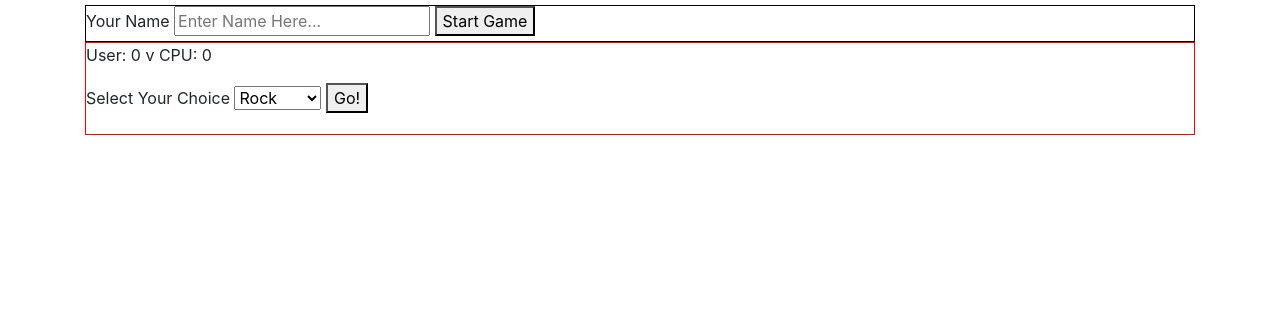
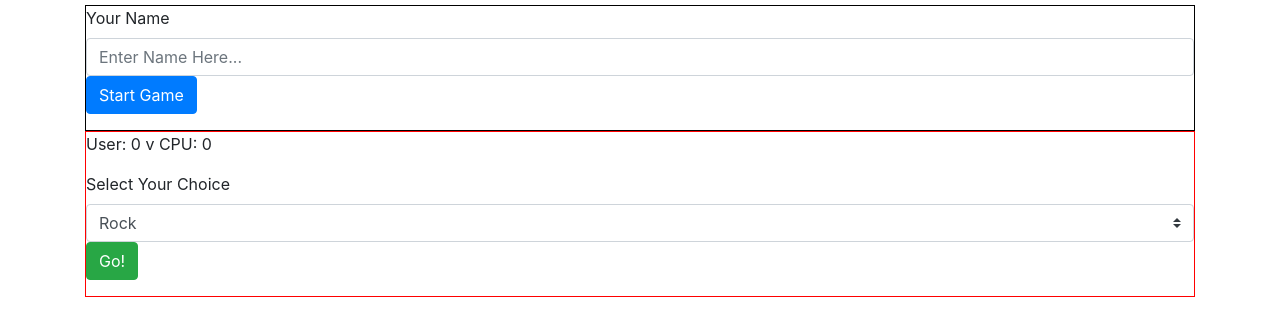
Before and after one commit to it3049c-fall22-henderson/rock-paper-scissors-IsaiahDicristoforo, a plain HTML site: page index.html in a window 1280 px wide. Shown: the part 51-386 px from the top of the page. Drawn offline with Linux system fonts and the light colour scheme.

Commit message:
Styling with bootstrap

```diff
--- a/index.html
+++ b/index.html
@@ -18,10 +18,10 @@
 
             <form id="name-form">
 
-                <div>
+                <div class="form-group">
                     <label for="username">Your Name</label>
-                    <input id="username" name="username" placeholder="Enter Name Here...">
-                    <button id="start-game-button">Start Game</button>
+                    <input id="username" class="form-control" name="username" placeholder="Enter Name Here...">
+                    <button id="start-game-button" class="btn btn-primary">Start Game</button>
 
                 </div>
 
@@ -37,14 +37,14 @@
             </div>
 
             <form id="game-form">
-                <div>
+                <div class="form-group">
                     <label for="user-selection">Select Your Choice</label>
-                    <select id="user-selection" name="user-selection">
+                    <select id="user-selection" class="custom-select" name="user-selection">
                         <option>Rock</option>
                         <option>Paper</option>
                         <option>Scissors</option>
                     </select>
-                    <button id="go-button">Go!</button>
+                    <button id="go-button" class="btn btn-success">Go!</button>
                     <p id="game-history"></p>
                 </div>
             </form>
```
